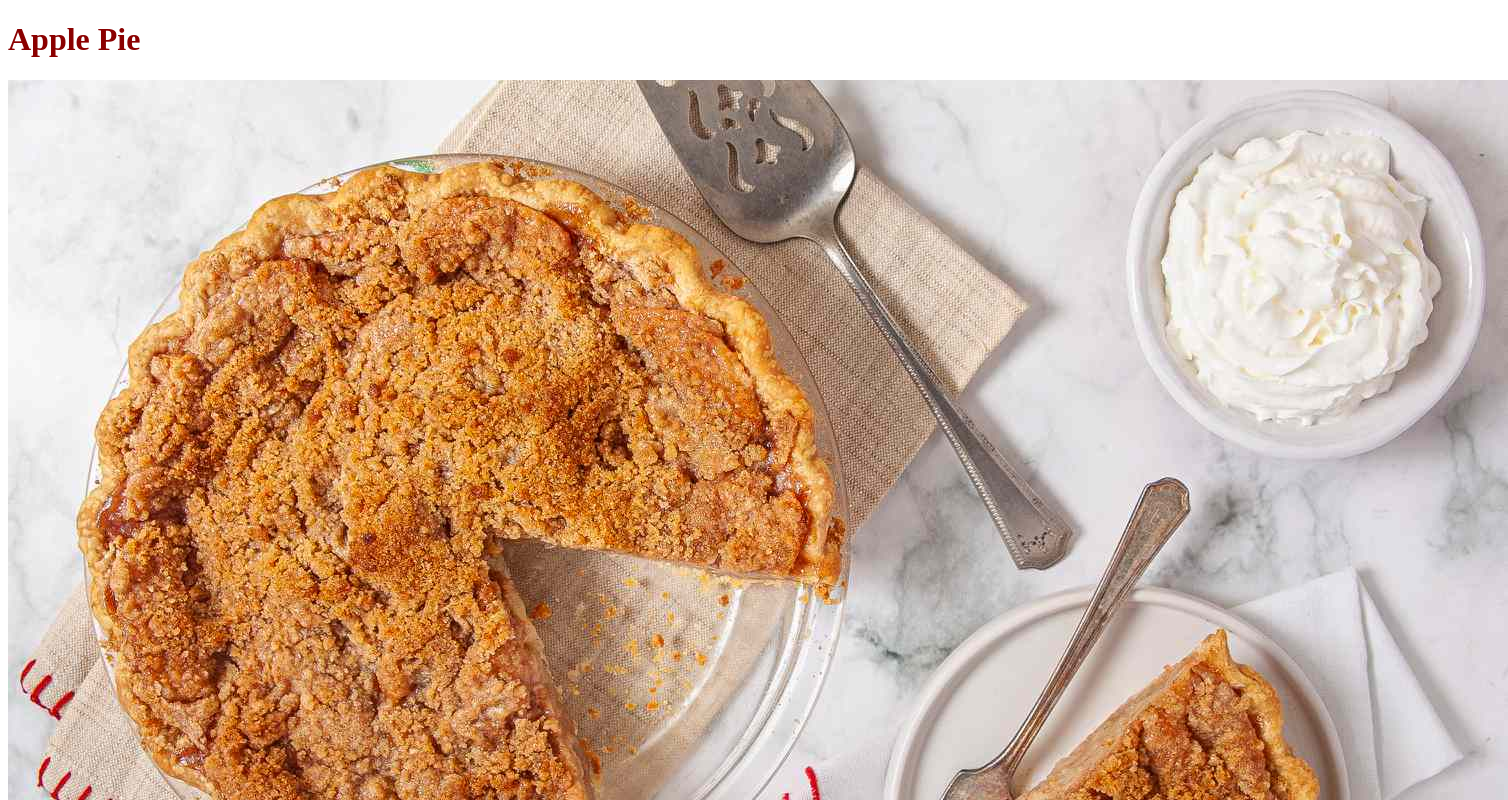
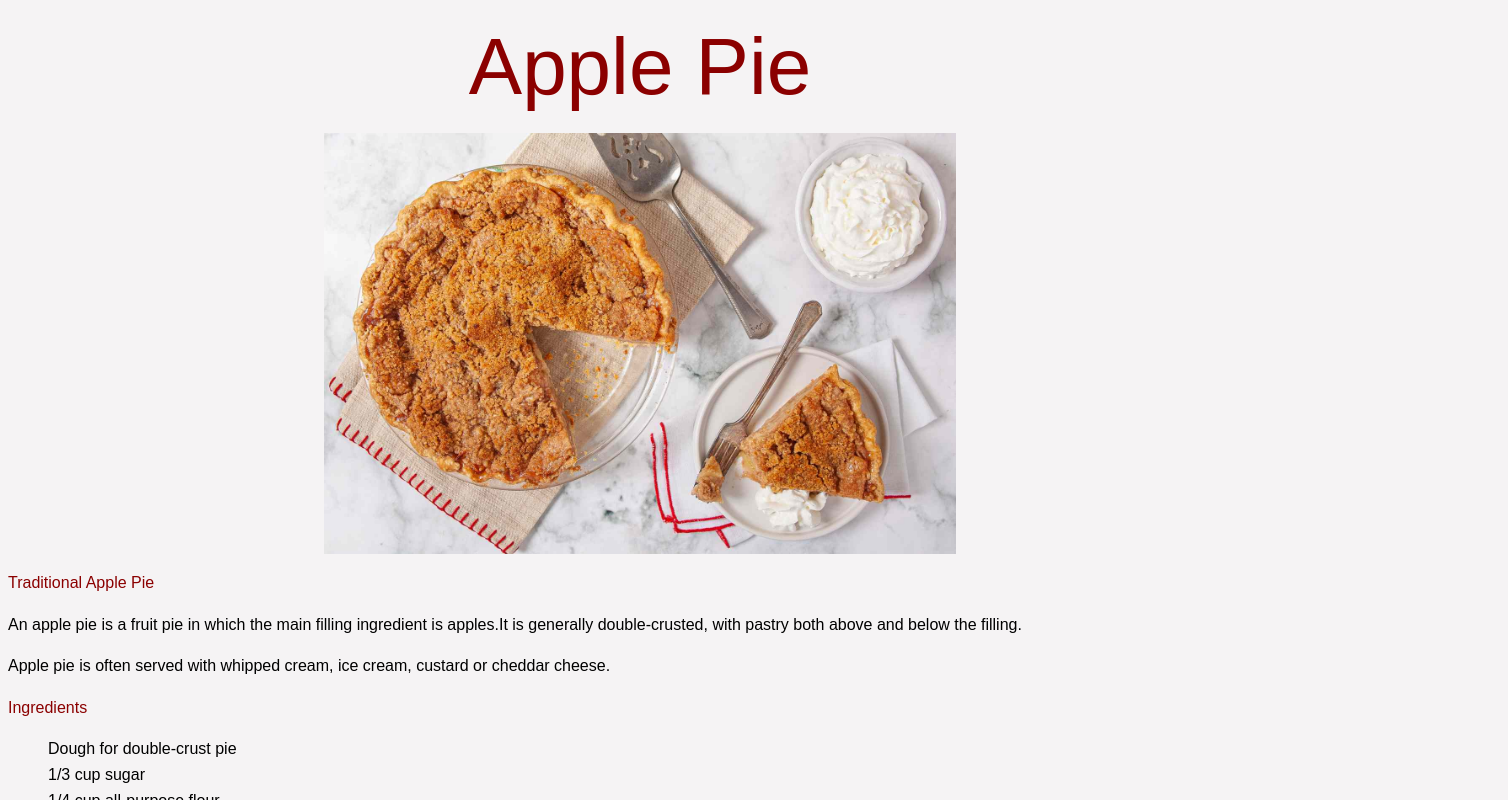
Before and after one commit to anita806/odin-recipes, a plain HTML site: page recipes/apple-pie.html in a window 1280 px wide. Shown: the top 800 px of the page, 1508 px wide, since content can reach past the window. Drawn offline with Linux system fonts and the light colour scheme.

Commit message:
added new css and box model changes

```diff
--- a/recipes/apple-pie.html
+++ b/recipes/apple-pie.html
@@ -4,12 +4,12 @@
     <meta charset="UTF-8">
     <meta http-equiv="X-UA-Compatible" content="IE=edge">
     <meta name="viewport" content="width=device-width, initial-scale=1.0">
-    <title>Document</title>
+    <title></title>
     <link rel="stylesheet" href="../styles.css">
 </head>
 <body>
     <h1>Apple Pie</h1>
-    <img src="apple-pie.jpg">
+    <img src="apple-pie.jpg" class="center">
     <p><h3>Traditional Apple Pie</h3></p>
     <p>An apple pie is a fruit pie in which the main filling ingredient is apples.It is generally double-crusted, with pastry both above and below the filling.</p>
     <p> Apple pie is often served with whipped cream, ice cream, custard or cheddar cheese.</p>
--- a/styles.css
+++ b/styles.css
@@ -1,24 +1,55 @@
 /* styles.css */
 
-li {
-    color:red;
-    background-color:white;
-}
 
 body {
     color: black;
+    background-color: rgb(245, 243, 244);
 }
 
 h3 {
     color:darkred;
 
 }
-p {
-    color: red;
-}
+
 h1 {
     color: darkred;
 }
 a {
     color: darkred;
 }
+.nav{
+    font-size: xx-large;
+}
+body h1{
+    text-align: center;
+    font-size: 80px
+}
+img {
+   width: fit-content;
+   height: fit-content;
+}
+.center {
+    display: block;
+  margin-left: auto;
+  margin-right: auto;
+  width: 50%;
+}
+*{
+    border: white;
+    box-sizing: border-box;
+    color: black;
+    display: block;
+    font-family: sans-serif;
+    font-size: 16px;
+    font-style: normal;
+    font-weight: 400;
+    line-height: 25.6px;
+    /* margin-block-start: 0px;
+    margin-block-end: 0px;
+    margin-inline-end: 0px;
+    margin-block-start: 0px;
+    margin-top: 0px; */
+text-align: left;
+    word-break: normal;
+    -webkit-font-smothing:antialiased;
+}
```
Also changed, not shown: index.html (+12 -6 lines), recipes/baked-salmon.html (+2 -2 lines), recipes/milkshake.html (+2 -2 lines).
